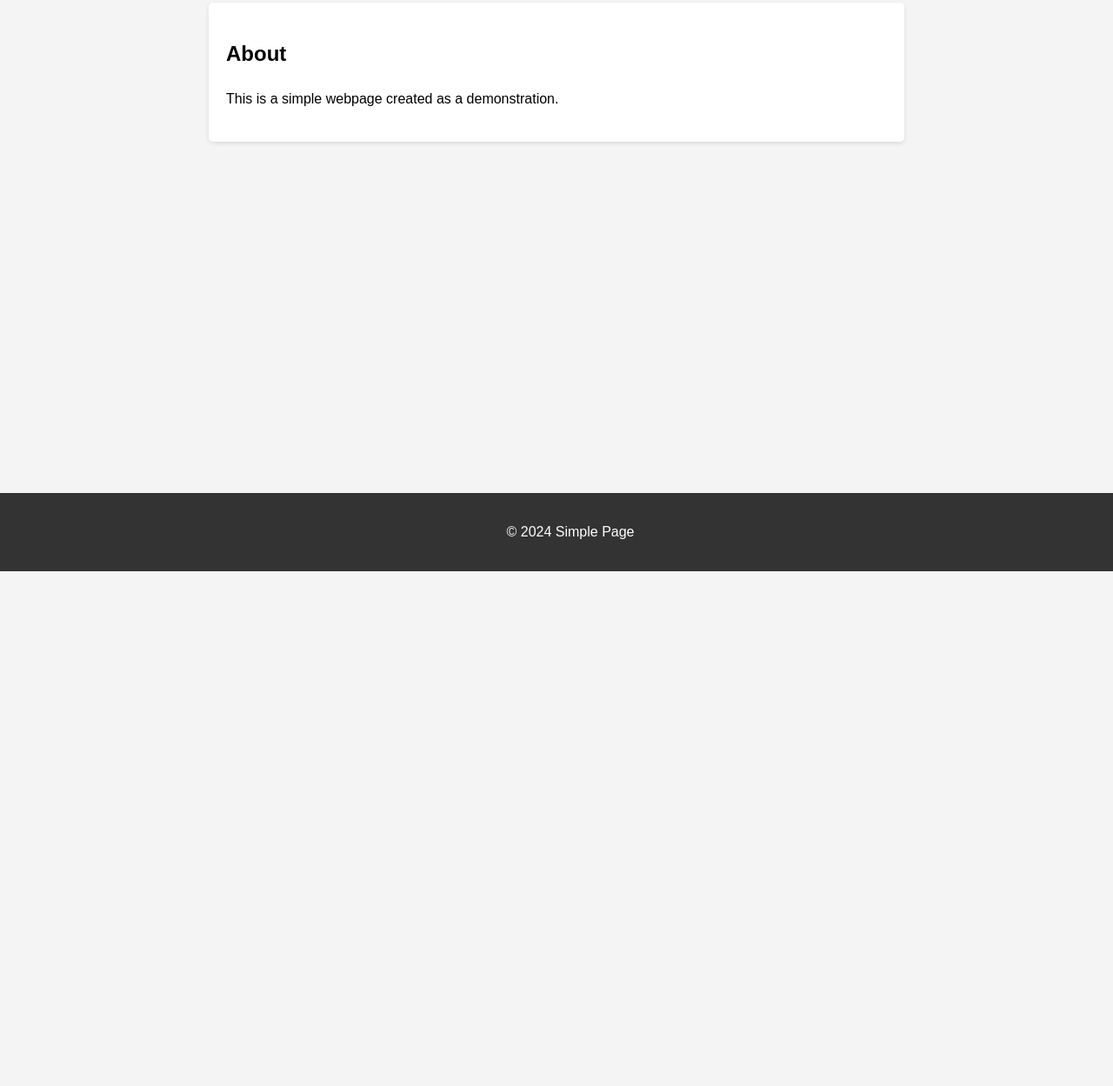
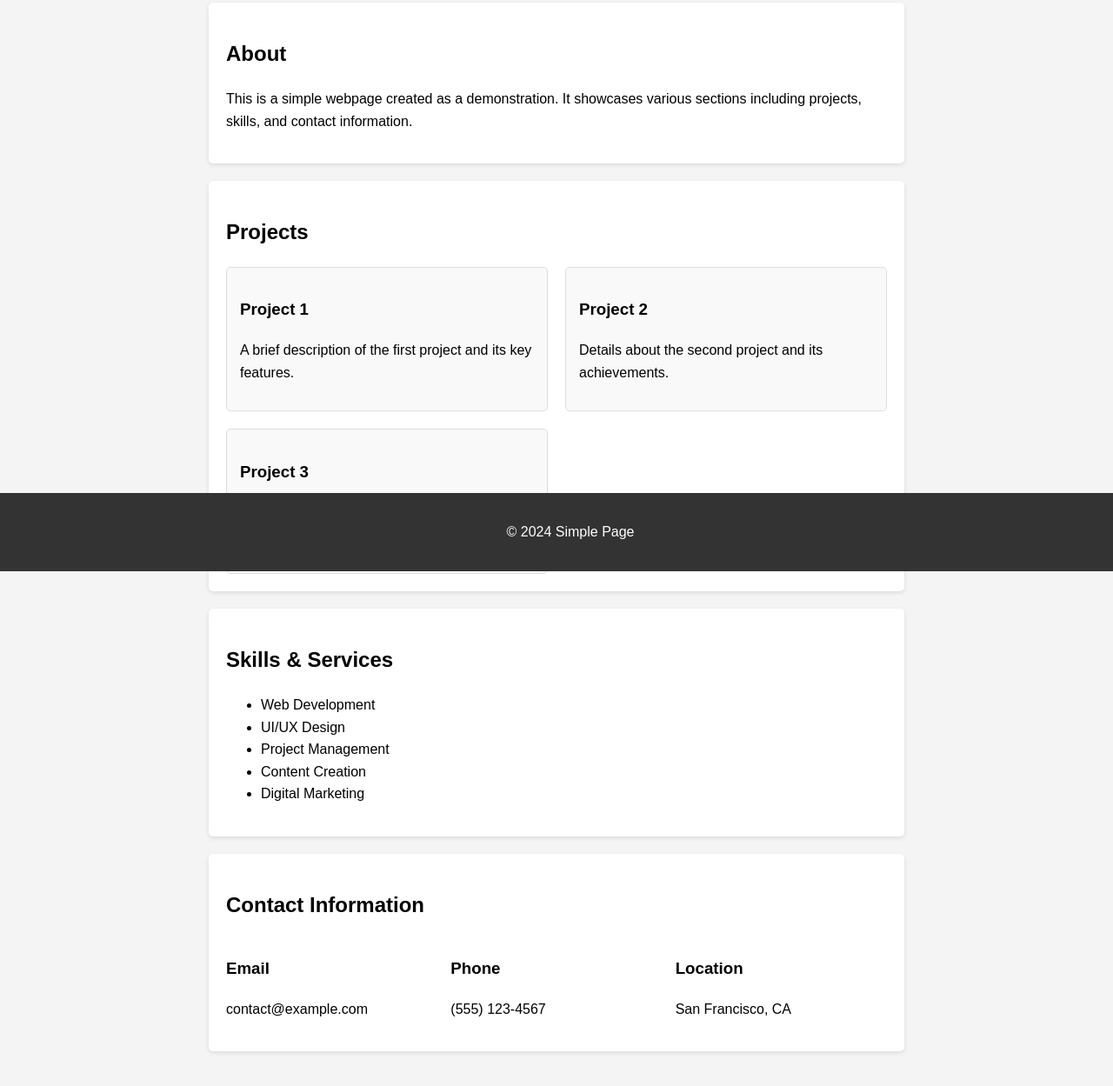
Before and after one commit to alexalbertt/simple-page, a plain HTML site: page index.html in a window 1280 px wide. Shown: the part 143-1392 px from the top of the page at 87% size. Before the commit the page ends 800 px from the top, so only its background shows below. Drawn offline with Linux system fonts and the light colour scheme.

Commit message:
Add more content sections to the webpage

```diff
--- a/index.html
+++ b/index.html
@@ -22,12 +22,14 @@
             max-width: 800px;
             margin: 20px auto;
             padding: 0 20px;
+            padding-bottom: 100px;
         }
         section {
             background-color: white;
             padding: 20px;
             border-radius: 5px;
             box-shadow: 0 2px 5px rgba(0,0,0,0.1);
+            margin-bottom: 20px;
         }
         footer {
             text-align: center;
@@ -38,6 +40,22 @@
             bottom: 0;
             width: 100%;
         }
+        .project-grid {
+            display: grid;
+            grid-template-columns: repeat(auto-fit, minmax(250px, 1fr));
+            gap: 20px;
+        }
+        .project-card {
+            background-color: #f9f9f9;
+            padding: 15px;
+            border-radius: 5px;
+            border: 1px solid #ddd;
+        }
+        .contact-info {
+            display: grid;
+            grid-template-columns: repeat(auto-fit, minmax(200px, 1fr));
+            gap: 15px;
+        }
     </style>
 </head>
 <body>
@@ -47,7 +65,54 @@
     <main>
         <section>
             <h2>About</h2>
-            <p>This is a simple webpage created as a demonstration.</p>
+            <p>This is a simple webpage created as a demonstration. It showcases various sections including projects, skills, and contact information.</p>
+        </section>
+
+        <section>
+            <h2>Projects</h2>
+            <div class="project-grid">
+                <div class="project-card">
+                    <h3>Project 1</h3>
+                    <p>A brief description of the first project and its key features.</p>
+                </div>
+                <div class="project-card">
+                    <h3>Project 2</h3>
+                    <p>Details about the second project and its achievements.</p>
+                </div>
+                <div class="project-card">
+                    <h3>Project 3</h3>
+                    <p>Information about the third project and its impact.</p>
+                </div>
+            </div>
+        </section>
+
+        <section>
+            <h2>Skills & Services</h2>
+            <ul>
+                <li>Web Development</li>
+                <li>UI/UX Design</li>
+                <li>Project Management</li>
+                <li>Content Creation</li>
+                <li>Digital Marketing</li>
+            </ul>
+        </section>
+
+        <section>
+            <h2>Contact Information</h2>
+            <div class="contact-info">
+                <div>
+                    <h3>Email</h3>
+                    <p>contact@example.com</p>
+                </div>
+                <div>
+                    <h3>Phone</h3>
+                    <p>(555) 123-4567</p>
+                </div>
+                <div>
+                    <h3>Location</h3>
+                    <p>San Francisco, CA</p>
+                </div>
+            </div>
         </section>
     </main>
     <footer>
```
